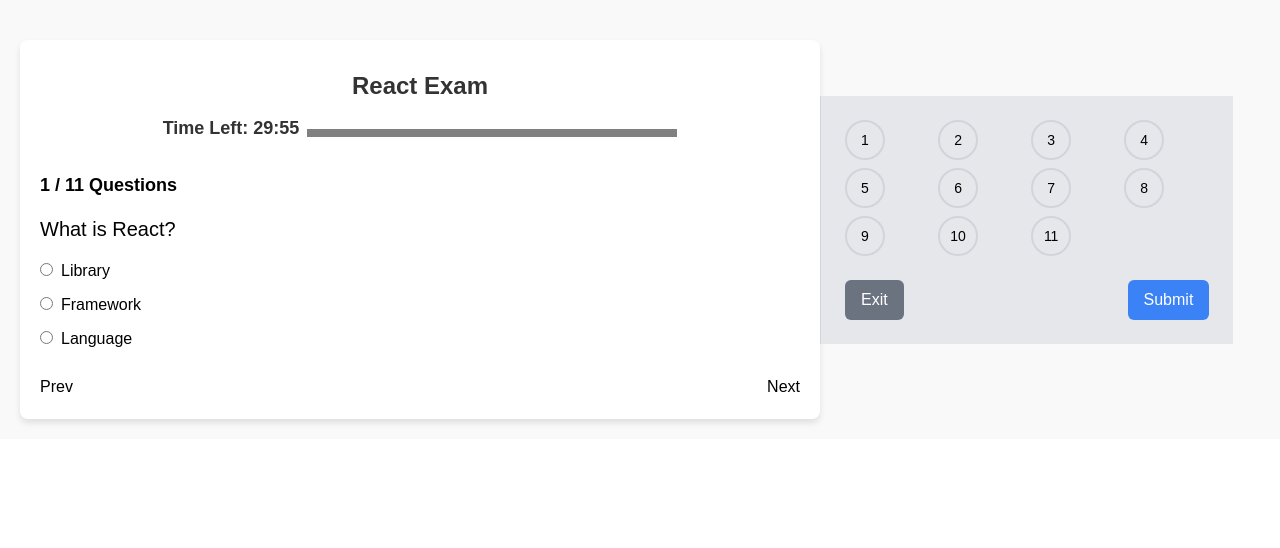
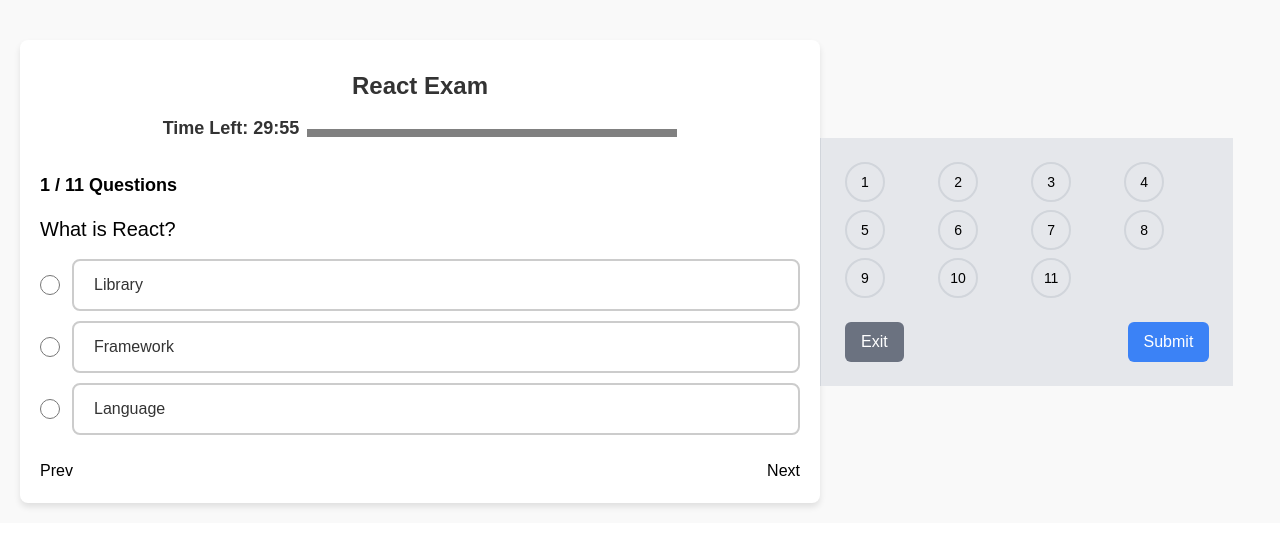
Before and after one commit to Techievijay/online-exam-app, a React (Vite) app: page /exam/1 in a window 1280 px wide. Shown: the top 548 px of the page. Built offline with nearby package versions, Linux system fonts and the light colour scheme; no server answers.

Commit message:
mcq ui change

```diff
--- a/src/pages/Exam.jsx
+++ b/src/pages/Exam.jsx
@@ -160,17 +160,21 @@ const Exam = () => {
 
           {/* Options */}
           {questions[currentQuestion]?.options.map((option, index) => (
-            <div key={index} className="option mb-2">
+  <div key={index} className="option mb-4">
     <input
       type="radio"
       name="answer"
       checked={answers[currentQuestion] === index}
       onChange={() => handleAnswerChange(index)}
-                className="mr-2"
+      id={`option-${index}`}  // Added an id for better accessibility
     />
-              <label>{option}</label>
+    <label htmlFor={`option-${index}`}>{option}</label>
   </div>
 ))}
+
+
+
+
         </div>
 
         {/* Navigation Buttons */}
--- a/src/styles/exampage.css
+++ b/src/styles/exampage.css
@@ -4,7 +4,7 @@
     flex-direction: row;
     align-items: center;
     background-color: #f9f9f9;
-    user-select: none; /* Prevents text selection */
+    user-select: none;
     -webkit-user-select: none;
     -moz-user-select: none;
     -ms-user-select: none;
@@ -19,13 +19,85 @@
     padding: 10px;
 }
 
-/* Make sure the timer text is visible and noticeable */
+
 .exam-header p {
     font-size: 20px;
     color: red;
     font-weight: bold;
     margin-top: 5px;
 }
+
+/* Wrapper around the radio button and label */
+.option {
+    margin-bottom: 15px;
+    font-size: 16px;
+    display: flex;
+    align-items: center;
+    justify-content: flex-start;
+    cursor: pointer;
+    transition: all 0.3s ease;
+    width: 100%;
+    border-radius: 8px; /* Rounded corners around the entire option */
+}
+
+/* Style the radio input button */
+.option input[type="radio"] {
+    width: 20px;
+    height: 20px;
+    margin-right: 12px;
+    border-radius: 50%;
+    border: 2px solid #ccc;
+    background-color: #fff;
+    transition: all 0.3s ease;
+    cursor: pointer;
+    flex-shrink: 0;
+}
+
+/* Label styling for the radio button */
+.option label {
+    font-size: 16px;
+    color: #333;
+    cursor: pointer;
+    padding: 12px 20px;
+    border-radius: 8px; /* Rounded corners for the label */
+    display: flex;
+    align-items: center;
+    justify-content: flex-start;
+    transition: all 0.3s ease;
+    width: 100%;
+    background-color: #fff; /* Ensure background is white by default */
+    border: 2px solid #ccc;  /* Light border around the label */
+}
+
+/* When radio button is selected, apply the light blue border around both input and label */
+.option input[type="radio"]:checked + label {
+    border-color: #2d87f0;  /* Light blue border around both radio button and label */
+    background-color: rgba(45, 135, 240, 0.1);  /* Light blue background when selected */
+    color: #2d87f0;  /* Change text color to light blue */
+}
+
+/* When radio button is selected, apply the light blue border around the wrapper (radio + label) */
+.option input[type="radio"]:checked {
+    border-color: #2d87f0;  /* Light blue border around the radio button */
+    background-color: #2d87f0;  /* Light blue fill for the radio button */
+    box-shadow: 0 0 5px rgba(45, 135, 240, 0.5);
+}
+
+/* On hover, highlight the label and add light blue border */
+.option:hover {
+    border-color: #2d87f0;
+}
+
+.option:hover label {
+    border-color: #2d87f0;
+    background-color: rgba(45, 135, 240, 0.1); /* Light blue background on hover */
+}
+
+/* Optional: Disabled label text selection for better UX */
+.option label {
+    user-select: none;
+}
+
 
 /* Container for the exam questions */
 .exam-content {
```
Lines whose indentation alone changed are shown as unchanged.
